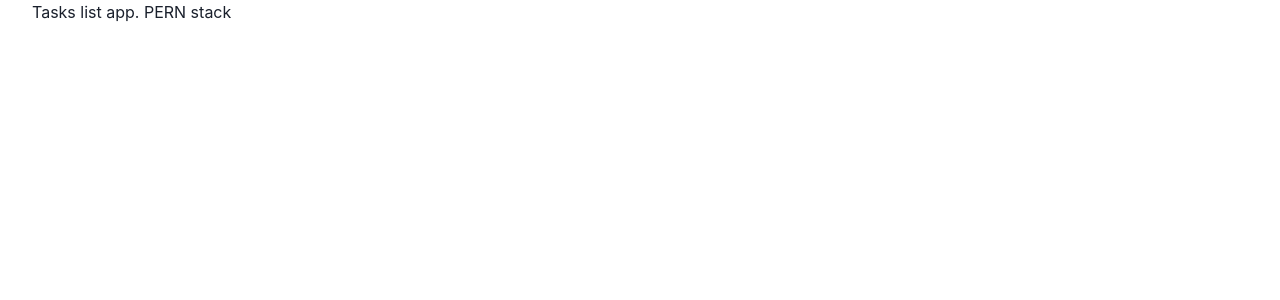
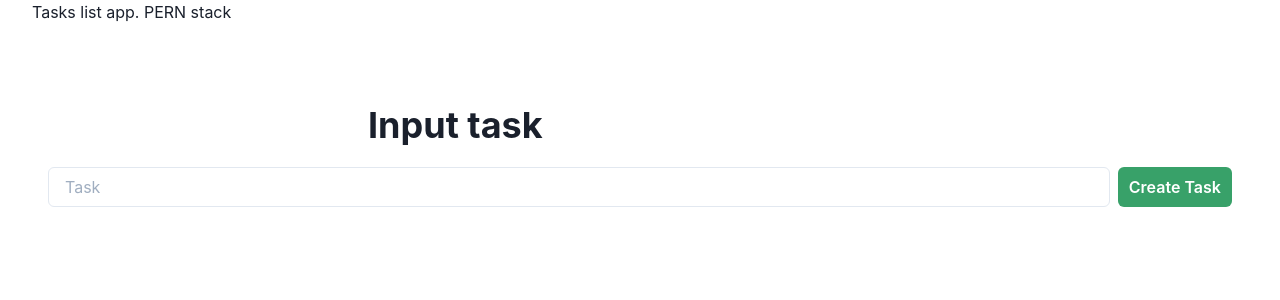
Before and after one commit to Kondwani7/pern-todo-app, a Next.js app in the folder frontend/tasks/: page / in a window 1280 px wide. Shown: the top 300 px of the page. Built offline with nearby package versions, Linux system fonts and the light colour scheme.

Commit message:
create a task and add to db

```diff
--- /dev/null
+++ b/frontend/tasks/components/InputTasks.js
@@ -0,0 +1,44 @@
+import React, { useState} from 'react'
+import {Box, Container, HStack, Heading,
+
+  Input,
+  Button} from '@chakra-ui/react';
+const InputTasks = () => {
+    const [description, setDescription] = useState("");
+
+    const onSubmitForm = async e => {
+        e.preventDefault();
+        try{
+            const body = {description}
+            const response = await fetch("http://localhost:8000/tasks", {
+                method:"POST",
+                headers:{"Content-Type":"application/json"},
+                body: JSON.stringify(body)
+            });
+            console.log(response);
+            window.location = "/";
+        }catch(err){
+            console.error(err.message);
+        };
+    }
+
+  return (
+        <Box mt="20" d="flex" alignItems="center">
+            <Container maxWidth="container.xl">
+                <Heading as="h2" size="xl" ml="80" mb="5">Input task</Heading>
+                <form onSubmit={onSubmitForm}>
+                    <HStack>
+                        <Input
+                            type="text"
+                            value={description}
+                            placeholder='Task'
+                            onChange={e => setDescription(e.target.value)}/>
+                        <Button type="submit" colorScheme="green">Create Task</Button>
+                    </HStack>
+                </form>
+            </Container>
+    </Box>
+  )
+}
+
+export default InputTasks
--- a/frontend/tasks/pages/index.js
+++ b/frontend/tasks/pages/index.js
@@ -1,5 +1,6 @@
 import Head from 'next/head'
 import Image from 'next/image'
+import InputTasks from '../components/InputTasks'
 import styles from '../styles/Home.module.css'
 
 export default function Home() {
@@ -11,6 +12,7 @@ export default function Home() {
         <link rel="icon" href="/favicon.ico" />
       </Head>
       <h3>Tasks list app. PERN stack</h3>
+      <InputTasks/>
 
 
     </div>
```
